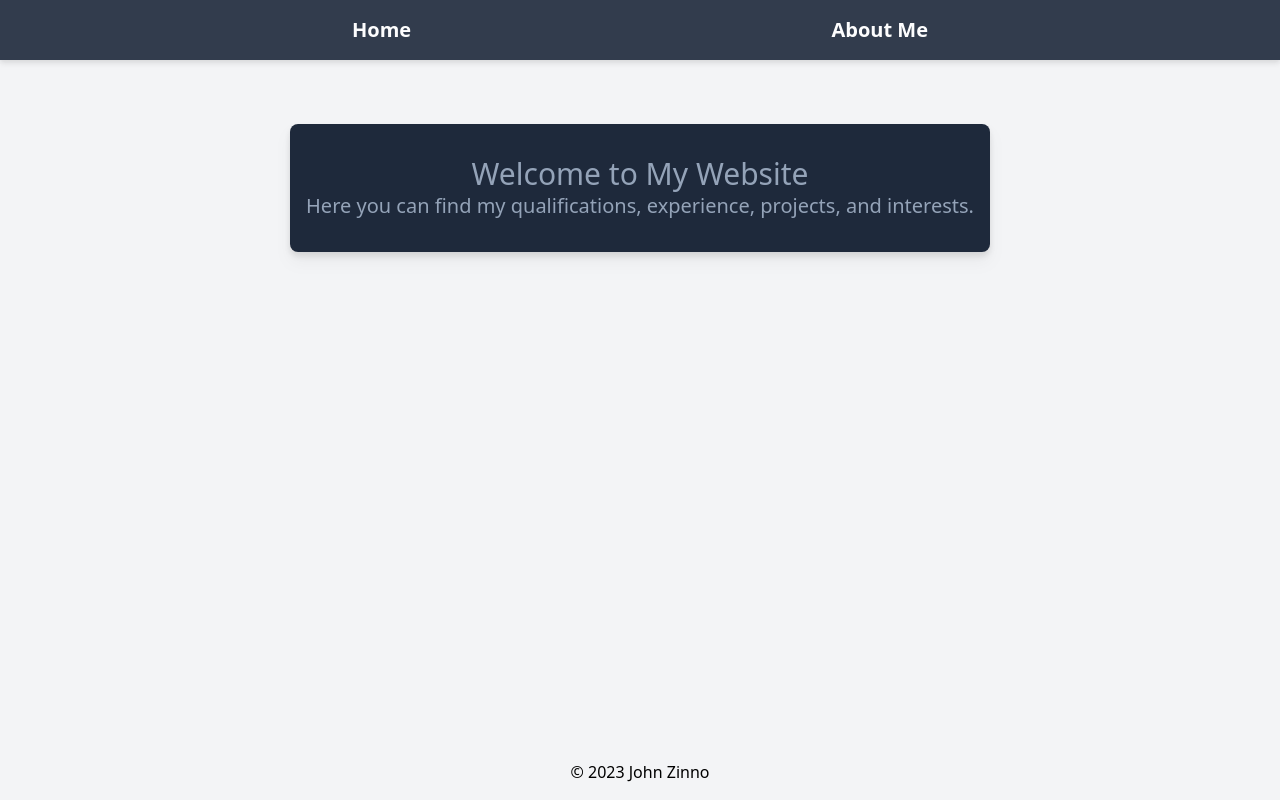
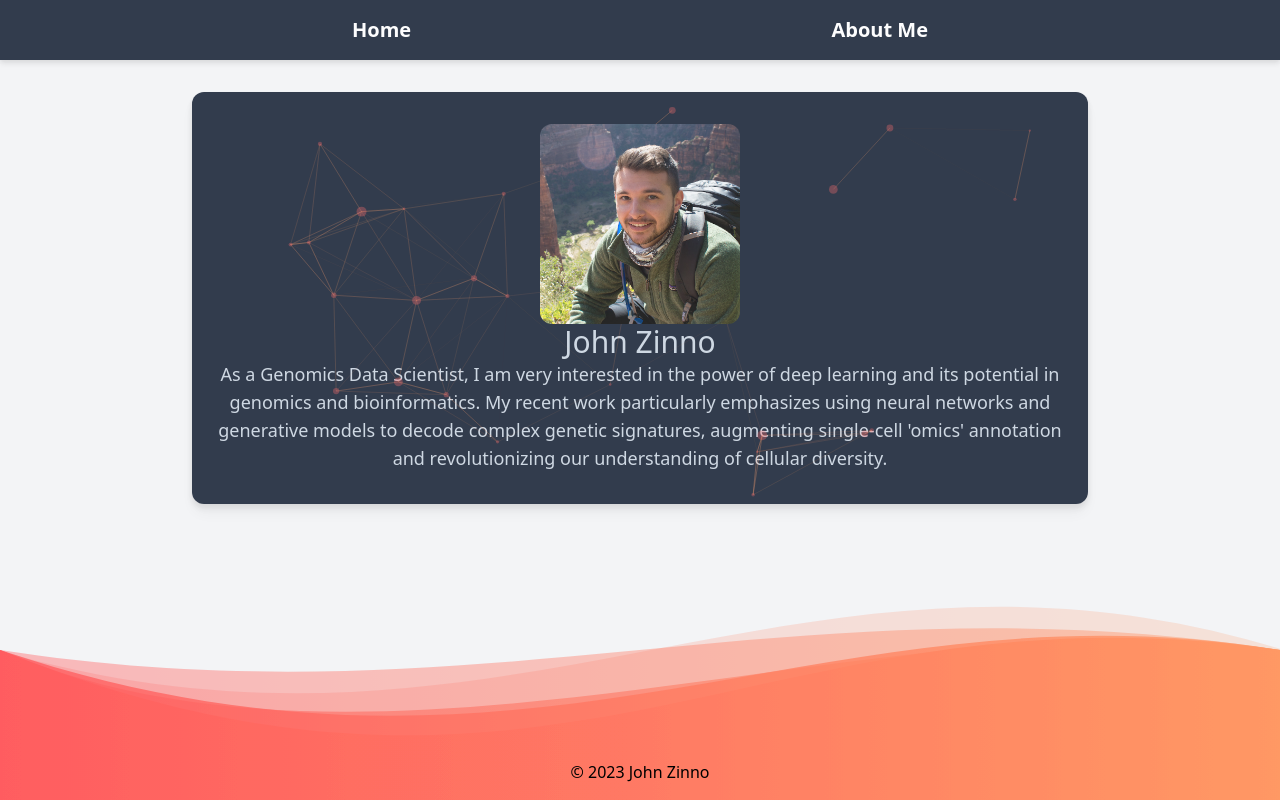
Before and after one commit to jzinno/jzinno.github.io, a Next.js app: page / in a window 1280 px wide. Built offline with nearby package versions, Linux system fonts and the light colour scheme.

Commit message:
update landing page

```diff
--- a/pages/index.tsx
+++ b/pages/index.tsx
@@ -1,6 +1,9 @@
 import Head from "next/head";
+import Image from "next/image";
 import Header from "../components/Header";
 import Footer from "../components/Footer";
+import WaveComponent from "../components/WaveComponent";
+import ParticleBackground from "../components/ParticleBackground";
 
 const Home: React.FC = () => {
   return (
@@ -8,21 +11,37 @@ const Home: React.FC = () => {
       <Head>
         <title>John Zinno</title>
       </Head>
-
       <Header />
-      <main className="flex justify-center items-center h-64 bg-gray-100 w-full">
-        <div className="flex justify-center items-center h-32 max-w-4xl bg-slate-800 rounded-lg drop-shadow-lg">
+      <main className="flex py-8 justify-center items-center h-auto bg-gray-100 w-full">
+        <div className="flex py-8 justify-center items-center h-auto max-w-4xl bg-slate-800 rounded-xl drop-shadow-lg opacity-90">
+          <ParticleBackground />
           <div>
-            <h1 className="text-3xl text-slate-400 text-center select-none">
-              Welcome to My Website
+            <div className="flex justify-center items-top">
+              <Image
+                src="/angelslanding.png" // Path to your image
+                alt="Description of image"
+                width={200}
+                height={200}
+                className="rounded-xl z-10"
+              />
+            </div>
+            <h1 className="text-3xl text-slate-300 text-center select-none z-10">
+              John Zinno
             </h1>
-            <p className="text-xl text-slate-400 text-center select-none px-4">
-              Here you can find my qualifications, experience, projects, and
-              interests.
+            <p className="text-lg text-slate-300 text-center select-none px-4 z-10">
+              As a Genomics Data Scientist, I am very interested in the power of
+              deep learning and its potential in genomics and bioinformatics. My
+              recent work particularly emphasizes using neural networks and
+              generative models to decode complex genetic signatures, augmenting
+              single-cell 'omics' annotation and revolutionizing our
+              understanding of cellular diversity.
             </p>
           </div>
         </div>
       </main>
+      <div className="text-center fixed bottom-0 left-0 w-full">
+        <WaveComponent startColor="#ff5e62" endColor="#ff9966" />
+      </div>
       <Footer />
     </div>
   );
```
Also changed, not shown: public/angelslanding.png (added).
